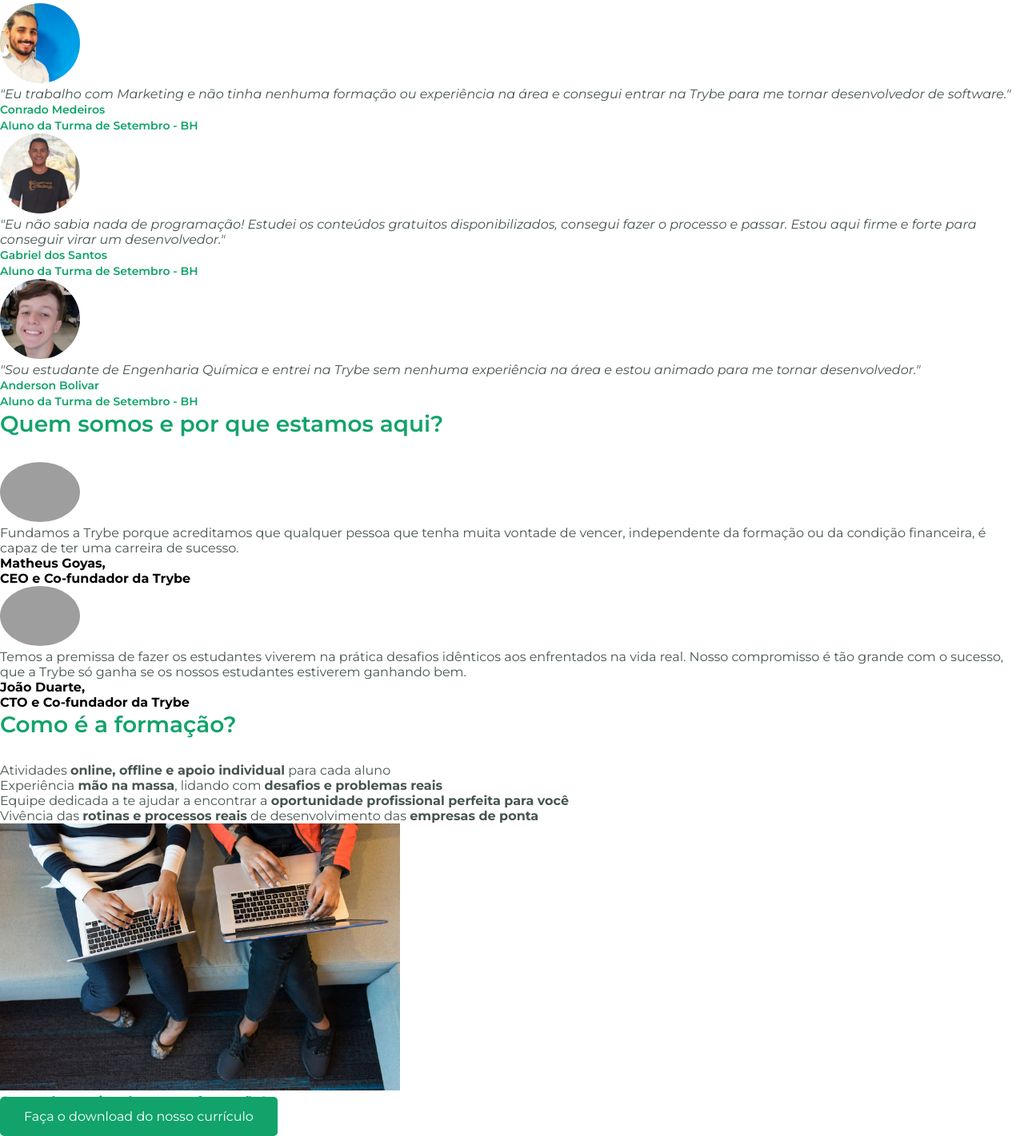
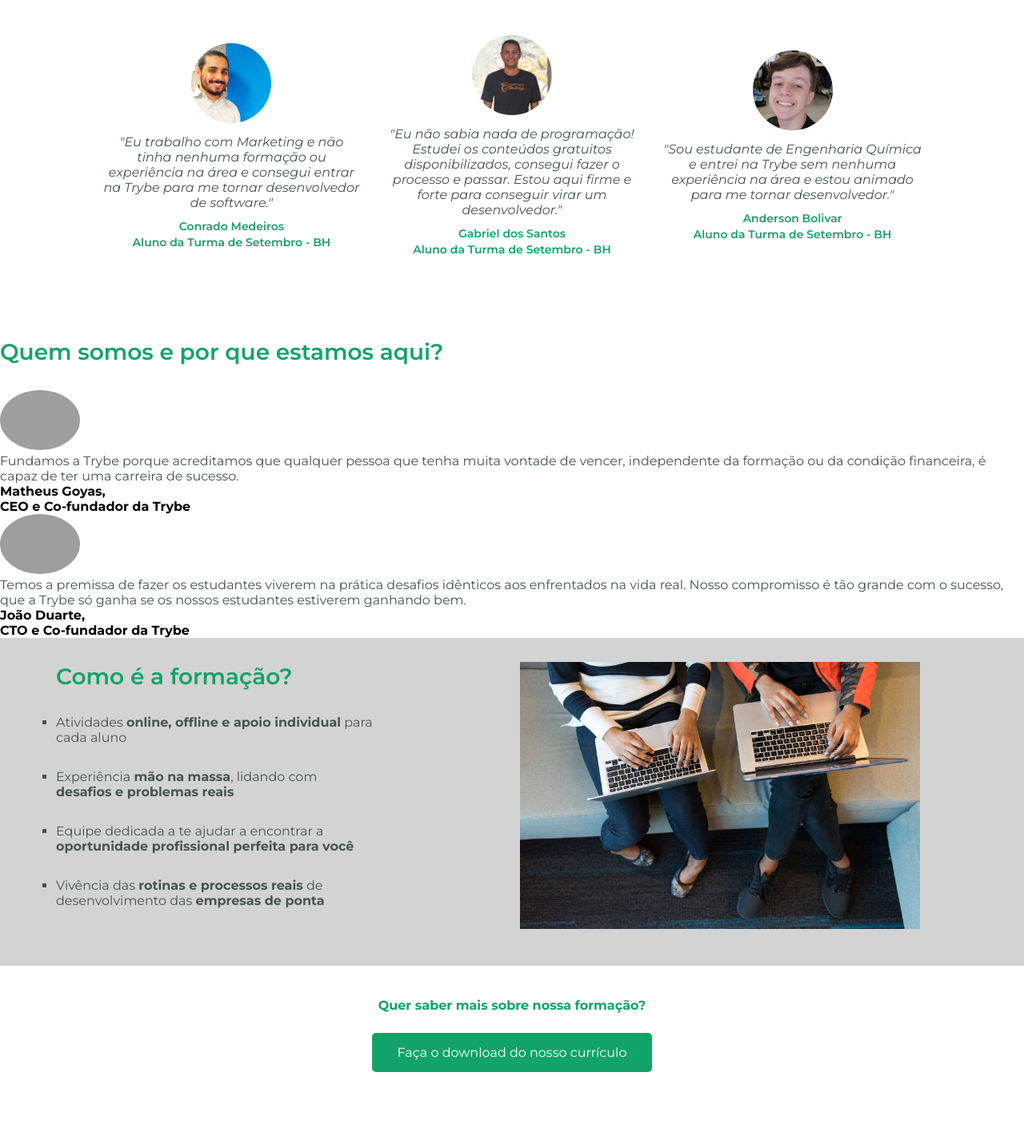
Before and after one commit to martinsedm/sd-017-live-lectures, a plain HTML site: page trybe-marketing.html in a window 1280 px wide. Shown: the part 853-2274 px from the top of the page at 80% size. Drawn offline with Linux system fonts and the light colour scheme; grey boxes are pictures that could not be loaded.

Commit message:
Finalizaçao do estilo

```diff
--- a/style.css
+++ b/style.css
@@ -76,6 +76,55 @@
     margin: auto;
     line-height: 24px;
 }
+.student-testimonial {
+    padding: 30px 70px 90px 70px;
+    width: 85%;
+    margin: auto;
+    text-align: center;
+}
+
+.student-content {
+    width: 30%;
+    margin: 10px;
+    display: inline-block;
+    vertical-align: middle;
+}
+.student-content p {
+    margin: 10px 0;
+}
+
+.learning{
+    padding: 30px 70px;
+    background-color: lightgray;
+    min-height: 350px;
+}
+
+.learning li {
+    margin-bottom: 30px;
+    list-style-type: square;
+}
+
+.learning-left{
+    float: left;
+    max-width: 35%;
+}
+
+.learning-right{
+    float: right;
+    margin-right: 60px;
+}
+
+footer {
+    text-align: center;
+    padding: 40px;
+}
+
+footer a {
+    display: block;
+    width: 290px;
+    margin: 25px auto;
+
+}
 
 .picture {
   border-radius: 50%;
--- a/trybe-marketing.html
+++ b/trybe-marketing.html
@@ -48,11 +48,18 @@
         <strong>E QUE TENHA MUITA VONTADE E DEDICAÇÃO</strong>
       </p>
     </div>
-    <img class="picture" src="images/conrado-medeiros.png" alt="Conrado Medeiros" width="100px" />
+    <div class="student-testimonial">
+      <div class="student-content">
+        <img
+          class="picture"
+          src="images/conrado-medeiros.png"
+          alt="Conrado Medeiros"
+          width="100px"
+        />
         <p>
           <em>
-        "Eu trabalho com Marketing e não tinha nenhuma formação ou experiência na área e consegui
-        entrar na Trybe para me tornar desenvolvedor de software."
+            "Eu trabalho com Marketing e não tinha nenhuma formação ou experiência na área e
+            consegui entrar na Trybe para me tornar desenvolvedor de software."
           </em>
         </p>
 
@@ -60,7 +67,8 @@
           Conrado Medeiros<br />
           ‍Aluno da Turma de Setembro - BH
         </h4>
-
+      </div>
+      <div class="student-content">
         <img
           class="picture"
           src="images/gabriel-dos-santos.png"
@@ -69,16 +77,23 @@
         />
         <p>
           <em>
-        "Eu não sabia nada de programação! Estudei os conteúdos gratuitos disponibilizados, consegui
-        fazer o processo e passar. Estou aqui firme e forte para conseguir virar um desenvolvedor."
+            "Eu não sabia nada de programação! Estudei os conteúdos gratuitos disponibilizados,
+            consegui fazer o processo e passar. Estou aqui firme e forte para conseguir virar um
+            desenvolvedor."
           </em>
         </p>
         <h4 class="trybe-green testimonial-name">
           Gabriel dos Santos<br />
           ‍Aluno da Turma de Setembro - BH
         </h4>
-
-    <img class="picture" src="images/anderson-bolivar.png" alt="Anderson Bolivar" width="100px" />
+      </div>
+      <div class="student-content">
+        <img
+          class="picture"
+          src="images/anderson-bolivar.png"
+          alt="Anderson Bolivar"
+          width="100px"
+        />
         <p>
           <em>
             "Sou estudante de Engenharia Química e entrei na Trybe sem nenhuma experiência na área e
@@ -89,7 +104,9 @@
           Anderson Bolivar<br />
           Aluno da Turma de Setembro - BH
         </h4>
-
+      </div>
+    </div>
+    <div>
       <h3 class="trybe-green section-title">Quem somos e por que estamos aqui?</h3>
       <img
         class="picture"
@@ -114,9 +131,9 @@
         width="100px"
       />
       <p>
-      Temos a premissa de fazer os estudantes viverem na prática desafios idênticos aos enfrentados
-      na vida real. Nosso compromisso é tão grande com o sucesso, que a Trybe só ganha se os nossos
-      estudantes estiverem ganhando bem.
+        Temos a premissa de fazer os estudantes viverem na prática desafios idênticos aos
+        enfrentados na vida real. Nosso compromisso é tão grande com o sucesso, que a Trybe só ganha
+        se os nossos estudantes estiverem ganhando bem.
       </p>
 
       <h4>
@@ -124,6 +141,9 @@
         <br />
         CTO e Co-fundador da Trybe
       </h4>
+    </div>
+    <div class="learning">
+      <div class="learning-left">
         <h3 class="trybe-green section-title">Como é a formação?</h3>
         <ul>
           <li>Atividades <strong>online, offline e apoio individual</strong> para cada aluno</li>
@@ -140,9 +160,14 @@
             <strong>empresas de ponta</strong>
           </li>
         </ul>
+      </div>
+      <div class="learning-right">
         <img src="images/learning-web.jpeg" alt="" width="500px" />
-
+      </div>
+    </div>
+    <footer>
       <h4 class="trybe-green">Quer saber mais sobre nossa formação?</h4>
       <a class="button" href="">Faça o download do nosso currículo</a>
+    </footer>
   </body>
 </html>
```
Lines whose indentation alone changed are shown as unchanged.
